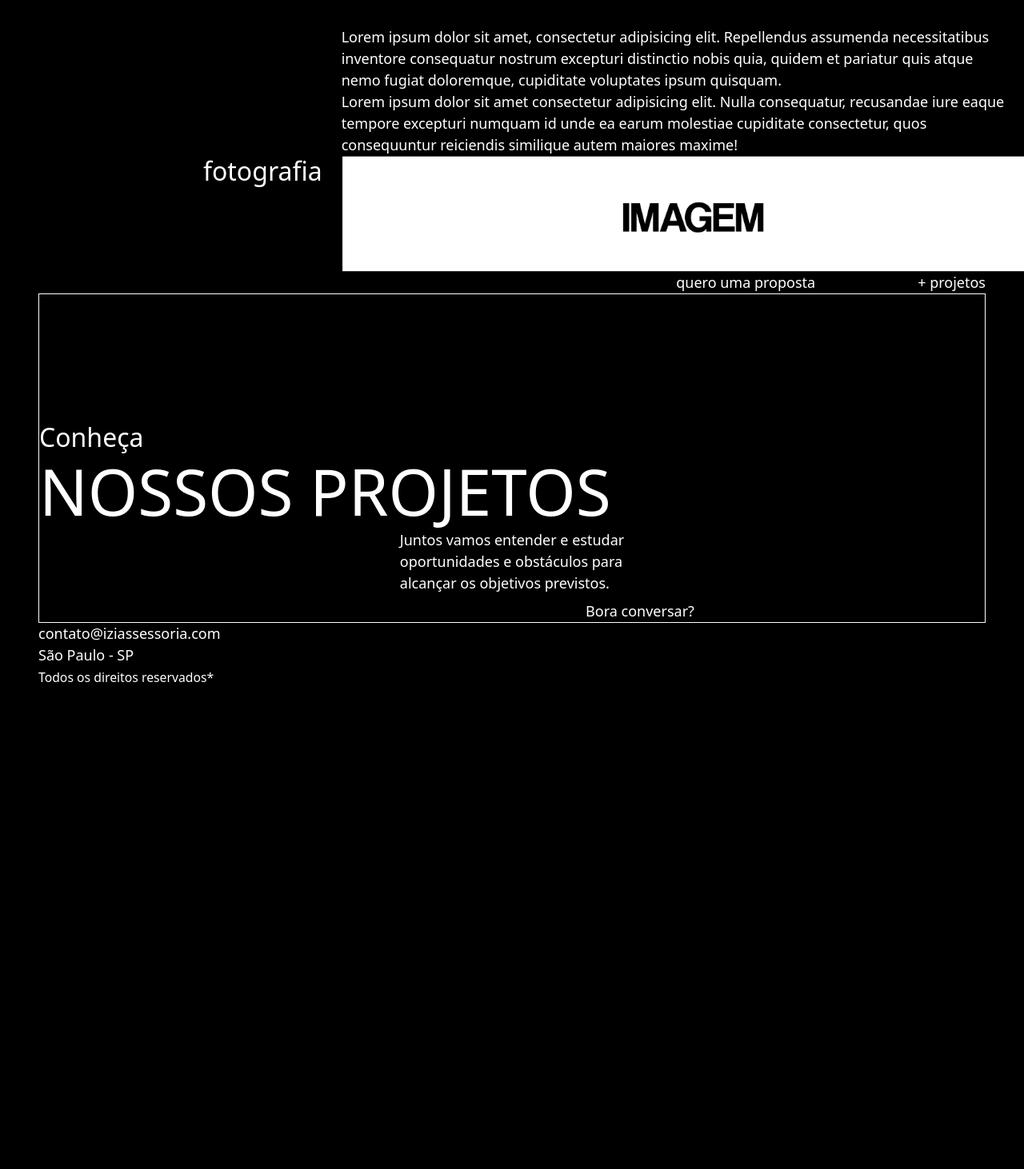
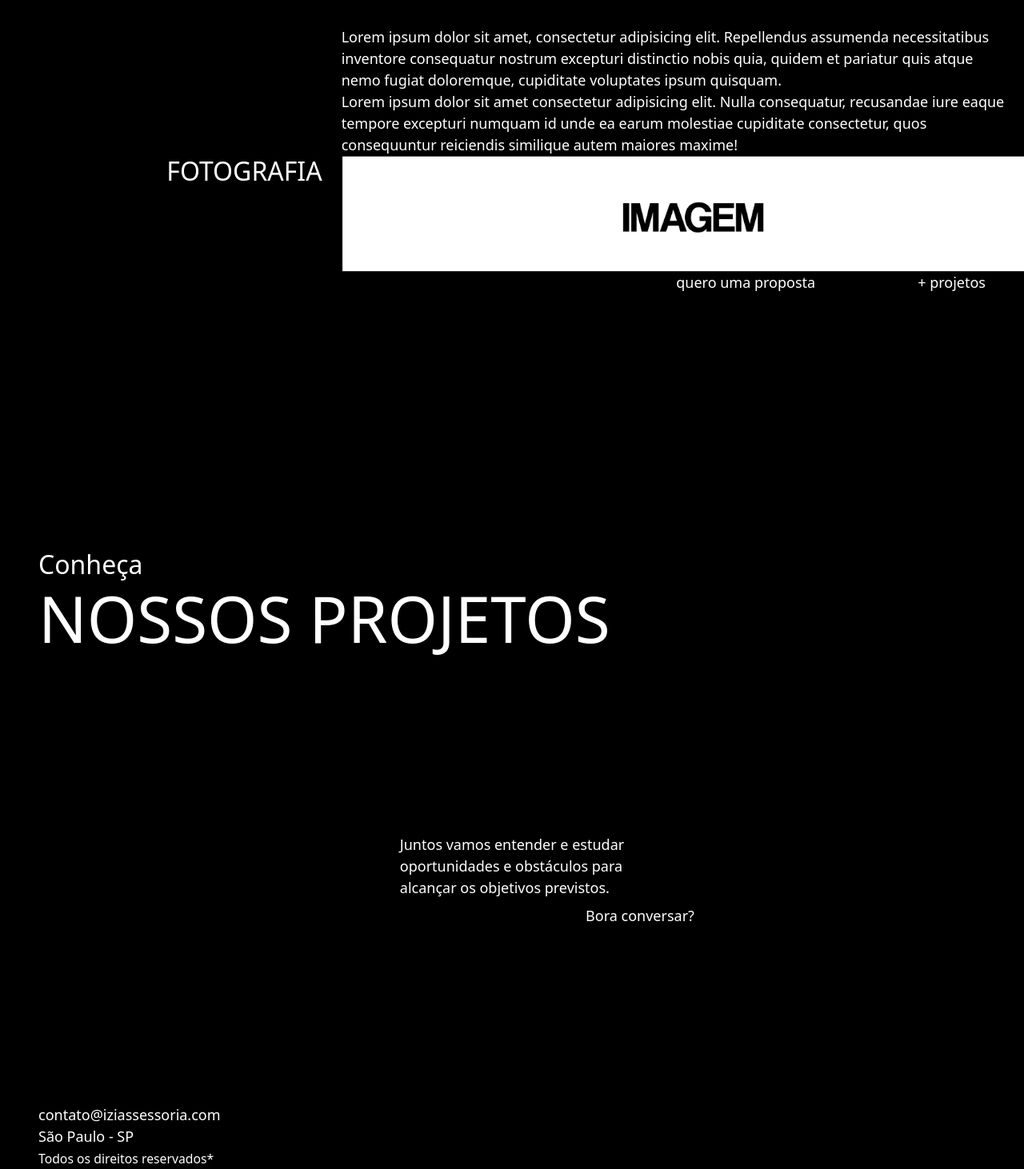
Before and after one commit to nairacirino/site-izi-assessoria, a PHP site: page /servicos.html in a window 1280 px wide. Shown: the part 364-1826 px from the top of the page at 80% size. Before the commit the page ends 1217 px from the top, so only its background shows below. Run offline with PHP 8.4, Linux system fonts and the light colour scheme; some libraries are stand-ins or nearby versions.

Commit message:
Ajustes de estilo na página "sobre"

```diff
--- a/assets/custom-css/custom.css
+++ b/assets/custom-css/custom.css
@@ -17,6 +17,7 @@ Copyright 2021-2022 Naira Cirino */
 
     /* comportamento de tela */
     scroll-behavior: smooth;
+    box-sizing: border-box;
 }
 
 /* apagando estilos padrão do navegador */
@@ -99,6 +100,10 @@ img:hover {
     margin-top: 10rem;
 }
 
+.mt-20 {
+    margin-top: 20rem;
+}
+
 .pt-8 {
     padding-top: 3rem;
 }
@@ -117,6 +122,10 @@ img:hover {
 
 .me-7 {
     margin-right: 8rem;
+}
+
+.vh-50 {
+    height: 70vh !important;
 }
 
 /* footer */
@@ -218,10 +227,6 @@ header {
 
 /* infoblog */
 
-section {
-    border: #fff solid 1px;
-}
-
 .circulo-gradient {
     width: 200px;
     height: 200px;
@@ -258,3 +263,7 @@ section {
     flex-direction: row;
     justify-content: flex-end;
 }
+
+.servicos h3 {
+    text-transform: uppercase;
+}
```
